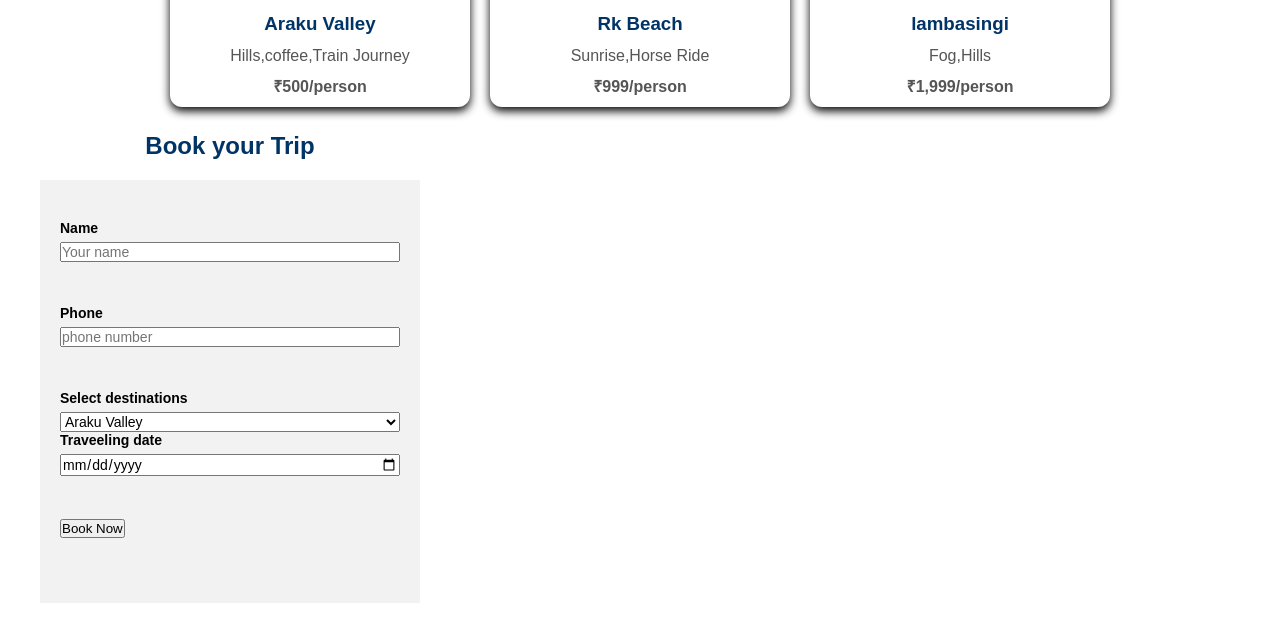
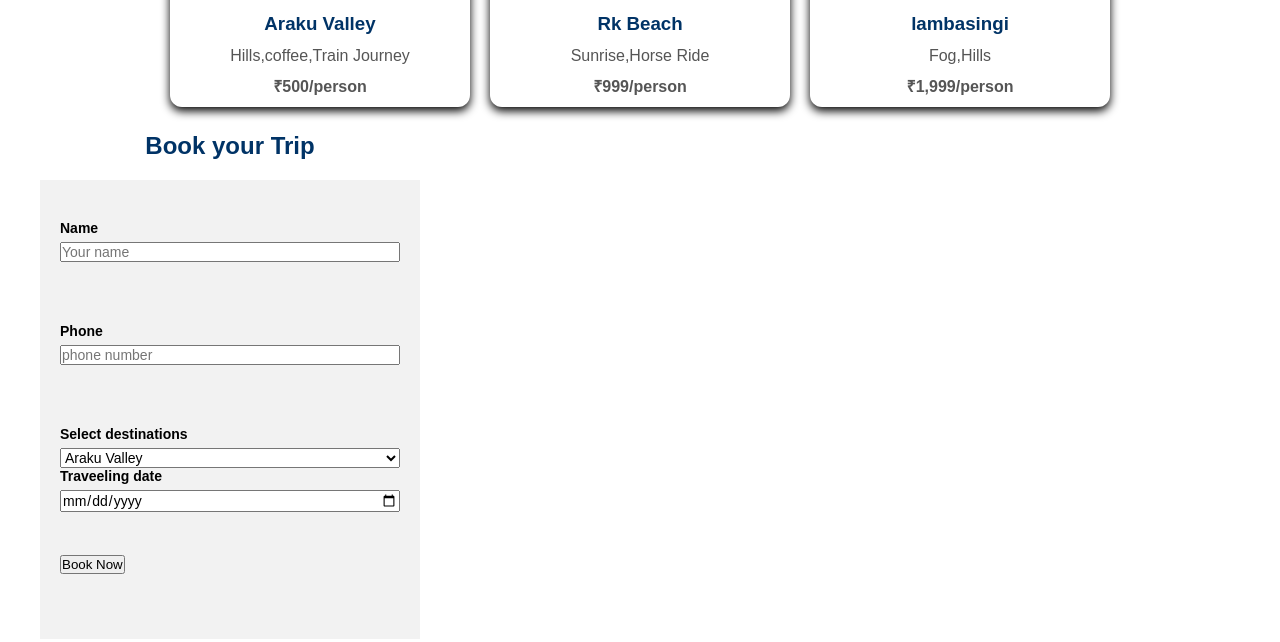
Before and after one commit to sanapathisai30-blip/Vizag-Travels, a plain HTML site: page index.html in a window 1280 px wide. Shown: the part 672-1314 px from the top of the page. Drawn offline with Linux system fonts and the light colour scheme.

Commit message:
Update index.html

```diff
--- a/index.html
+++ b/index.html
@@ -49,11 +49,11 @@
                 <div class="form-group">
                     <label>Name</label>
                 <input type="text" placeholder="Your name" required>
-                </div><br>
+                </div><br><br>
                 <div class="form-group">
                     <label>Phone</label>
                 <input type="tel" placeholder="phone number" required>
-                </div><br>
+                </div><br><br>
                 <div class="form-group">
                     <label>Select destinations</label>
                 <select>
```
